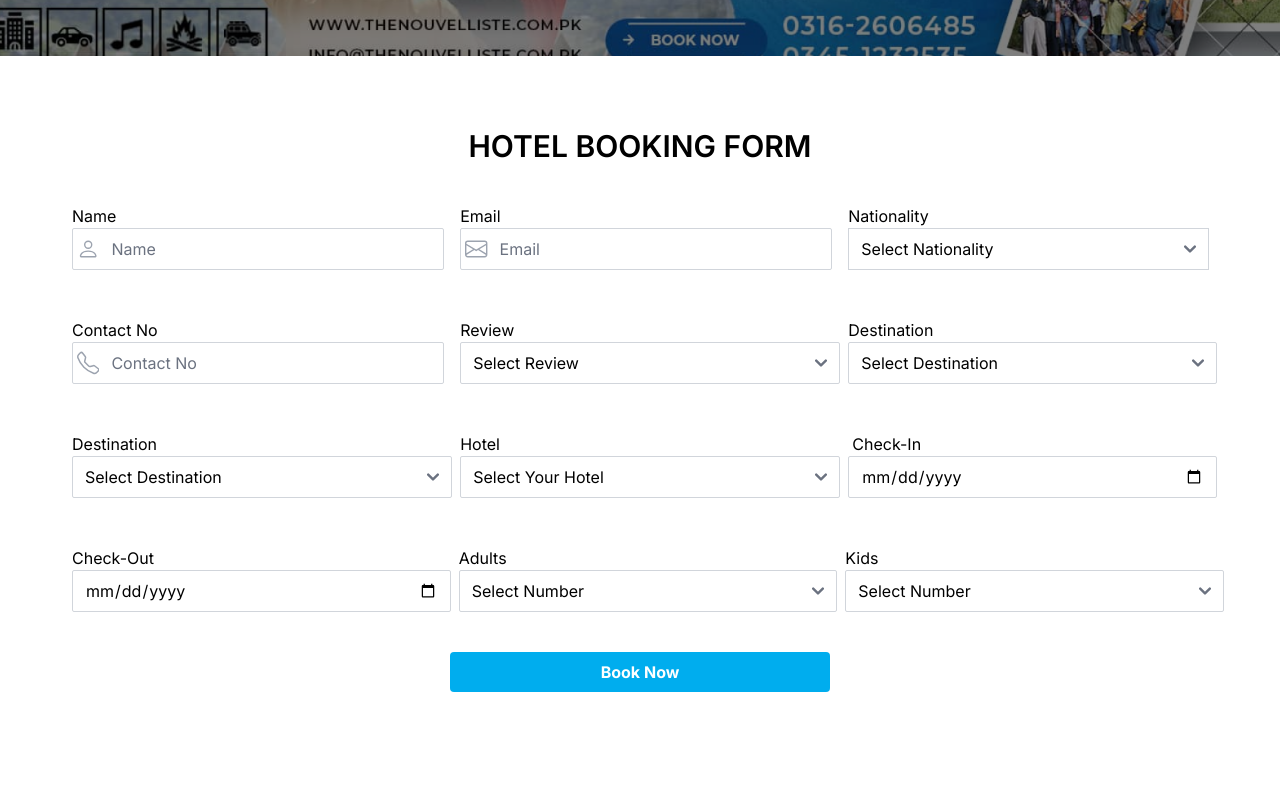
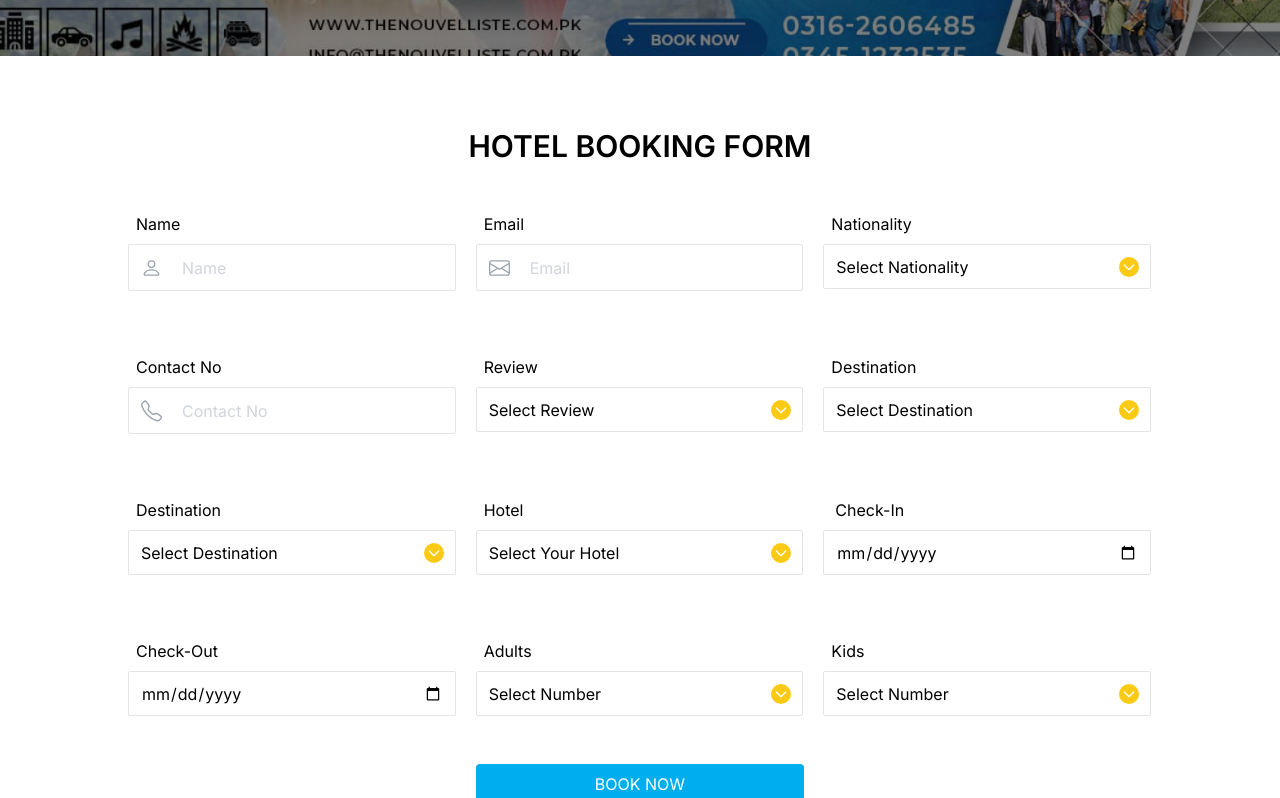
Before and after one commit to macworldgithub/TNP-Next, a Next.js app: page /pages/hotel in a window 1280 px wide. Shown: the part 440-1238 px from the top of the page. Built offline with nearby package versions, Linux system fonts and the light colour scheme.

Commit message:
updateeeeee

```diff
--- a/components/hotel/hotelForm.tsx
+++ b/components/hotel/hotelForm.tsx
@@ -28,193 +28,280 @@ const Hotelform = () => {
     };
 
     return (
-        <div className="bg-white mx-auto flex flex-col gap-4 lg:items-center justify-center my-16 w-[90%] max-w-screen-xl">
-            <h1 className="lg:text-3xl text-2xl font-semibold my-2 text-center ">HOTEL BOOKING FORM</h1>
-            <div className="w-full flex flex-col lg:flex-row gap-2 my-2 ">
-                <div className="lg:w-[33%] space-x-2 my-2">
-                    <label htmlFor="name" className="text-black ml-2">Name</label>
-                    <div className='flex items-center bg-white border border-gray-300 rounded-[2px] px-1'>
-                        <BsPerson className="w-6 h-6 text-gray-400" />
+        <div className="bg-white mx-auto flex flex-col gap-4 lg:items-center justify-center my-16 w-[80%] max-w-screen-xl">
+            <h1 className="lg:text-3xl text-1xl font-semibold my-2 text-center ">HOTEL BOOKING FORM</h1>
+            <div className="w-full flex flex-col lg:flex-row gap-5 my-4 ">
+                <div className="lg:w-[32%]  my-2 flex flex-col ">
+                    <label htmlFor="name" className="text-black ml-2 mb-2">Name</label>
+                    <div className='flex items-center bg-white border border-grayy rounded-[2px] px-1'>
+                        <BsPerson className="w-6 h-6 text-gray-400 ml-2 mr-2" />
                         <input
                             id="name"
                             name="name"
                             type="text"
                             value={formData.name}
                             onChange={handleChange}
-                            className="w-full px-3 py-2 rounded-[2px] border-none"
+                            className="w-full px-3 py-2 rounded-[2px] border-none outline-none placeholder-gray-300"
+                            style={{ height: "45px" }}
                             placeholder="Name"
                         />
+
                     </div>
                 </div>
-                <div className="lg:w-[33%] space-x-2 my-2">
-                    <label htmlFor="email" className="text-black ml-2">Email</label>
-                    <div className='flex items-center bg-white border border-gray-300 rounded-[2px] px-1'>
-                        <BsEnvelope className="w-6 h-6 text-gray-400" />
+                <div className="lg:w-[32%]  my-2 flex flex-col">
+                    <label htmlFor="email" className="text-black ml-2 mb-2">Email</label>
+                    <div className='flex items-center bg-white border border-grayy rounded-[2px] px-1'>
+                        <BsEnvelope className="w-6 h-6 text-gray-400  ml-2 mr-2" />
                         <input
                             id="email"
                             name="email"
                             type="email"
                             value={formData.email}
                             onChange={handleChange}
-                            className="w-full px-3 py-2 rounded-[2px] border-none"
+                            className="w-full px-3 py-2 rounded-[2px] border-none outline-none placeholder-gray-300"
+                            style={{ height: "45px" }}
                             placeholder="Email"
                         />
                     </div>
                 </div>
-                <div className="lg:w-[32%] space-x-2 my-2">
-                    <label htmlFor="nationality" className="text-black ml-2">Nationality</label>
-                    <div className='flex items-center bg-white border border-gray-300'>
+                <div className="lg:w-[32%]  my-2 flex flex-col">
+                    <label htmlFor="nationality" className="text-black ml-2  mb-2">Nationality</label>
+
+                    <div className="relative">
                         <select
                             id="nationality"
                             name="nationality"
                             value={formData.nationality}
                             onChange={handleChange}
-                            className="w-full px-3 py-2 rounded-[2px] border-none"
+                            className="w-full px-3 py-2 border  rounded-[2px] focus:outline-none focus:border-blue-500 appearance-none border-grayy"
+                            style={{ height: "45px" }}
                         >
-                            <option value="">Select Nationality</option>
-                            <option value="Nepal">Pakistani</option>
-                            <option value="India">Indian</option>
+                           <option value="" className="">Select Nationality</option>
+                            <option value="Nepal" className="">Pakistani</option>
+                            <option value="India" className="">Indian</option>
                         </select>
-
+                        <div className="absolute inset-y-0 right-0 flex items-center justify-center pointer-events-none">
+                            <div className="w-5 h-5 bg-yellow-300 rounded-full flex items-center justify-center mr-3">
+                                <svg className="w-4 h-4 text-white" fill="none" viewBox="0 0 24 24" stroke="currentColor">
+                                    <path strokeLinecap="round" strokeLinejoin="round" strokeWidth="2" d="M19 9l-7 7-7-7"></path>
+                                </svg>
+                            </div>
+                        </div>
                     </div>
                 </div>
             </div>
 
-            <div className="w-full flex flex-col lg:flex-row gap-2 my-2">
-                <div className="lg:w-[33%] space-x-2 my-2">
-                    <label htmlFor="contactNo" className="text-black ml-2">Contact No</label>
-                    <div className='flex items-center bg-white border border-gray-300 px-1 rounded-[2px]'>
-                        <BsTelephone className="w-6 h-6 text-gray-400" />
+            <div className="w-full flex flex-col lg:flex-row gap-5 my-4 ">
+                <div className="lg:w-[32%]  my-2 flex flex-col">
+                    <label htmlFor="contactNo" className="text-black ml-2 mb-2">Contact No</label>
+                    <div className='flex items-center bg-white border border-grayy px-1 rounded-[2px]'>
+                        <BsTelephone className="w-6 h-6 text-gray-400  ml-2 mr-2" />
                         <input
                             id="contactNo"
                             name="contactNo"
                             type="tel"
-                            className="w-full px-3 py-2 rounded-[2px] border-none"
+                            className="w-full px-3 py-2 rounded-[2px] border-none outline-none placeholder-gray-300 "
+                            style={{ height: "45px" }}
                             placeholder="Contact No"
                             value={formData.contactNo}
                             onChange={handleChange}
                         />
                     </div>
                 </div>
-                <div className="lg:w-[33%] space-x-2 my-2">
-                    <label htmlFor="review" className="text-black ml-2">Review</label>
+                <div className="lg:w-[32%]  my-2 flex flex-col">
+                    <label htmlFor="review" className="text-black ml-2 mb-2">Review</label>
+
+                    <div className="relative">
                         <select
                             id="review"
                             name="review"
                             value={formData.review}
                             onChange={handleChange}
-                        className="w-full px-3 py-2 border border-gray-300 rounded-[2px] focus:outline-none focus:border-blue-500 appearance-none"
+                            className="w-full px-3 py-2 border border-grayy rounded-[2px] focus:outline-none focus:border-blue-500 appearance-none"
+                            style={{ height: "45px" }}
                         >
                             <option value="">Select Review</option>
                             <option value="Excellent">Excellent</option>
                             <option value="Good">Good</option>
                             <option value="Bad">Bad</option>
                         </select>
+                        <div className="absolute inset-y-0 right-0 flex items-center justify-center pointer-events-none">
+                            <div className="w-5 h-5 bg-yellow-300 rounded-full flex items-center justify-center mr-3">
+                                <svg className="w-4 h-4 text-white" fill="none" viewBox="0 0 24 24" stroke="currentColor">
+                                    <path strokeLinecap="round" strokeLinejoin="round" strokeWidth="2" d="M19 9l-7 7-7-7"></path>
+                                </svg>
                             </div>
-                <div className="lg:w-[32%] space-x-2 my-2">
-                    <label htmlFor="destination" className="text-black ml-2">Destination</label>
+                        </div>
+                    </div>
+                </div>
+                <div className="lg:w-[32%] my-2 flex flex-col">
+                    <label htmlFor="destination" className="text-black ml-2 mb-2">Destination</label>
+
+                    <div className="relative">
                         <select
                             id="destination"
                             name="destination"
                             value={formData.destination}
                             onChange={handleChange}
-                        className="w-full px-3 py-2 border border-gray-300 rounded-[2px] focus:outline-none focus:border-blue-500 appearance-none"
+                            className="w-full px-3 py-2 border border-grayy rounded-[2px] focus:outline-none focus:border-blue-500 appearance-none"
+                            style={{ height: "45px" }}
                         >
                             <option value="">Select Destination</option>
+                            <option value="1">Thailand</option>
+                            <option value="2">Switzerland</option>
+                            <option value="3">Canada</option>
+                        </select>
 
-                    </select>
+                        <div className="absolute inset-y-0 right-0 flex items-center justify-center pointer-events-none">
+                            <div className="w-5 h-5 bg-yellow-300 rounded-full flex items-center justify-center mr-3">
+                                <svg className="w-4 h-4 text-white" fill="none" viewBox="0 0 24 24" stroke="currentColor">
+                                    <path strokeLinecap="round" strokeLinejoin="round" strokeWidth="2" d="M19 9l-7 7-7-7"></path>
+                                </svg>
                             </div>
                         </div>
-            <div className="w-full flex flex-col lg:flex-row gap-2 my-2">
-                <div className="lg:w-[33%] space-x-2 my-2">
-                    <label htmlFor="destination" className="text-black ml-2">Destination</label>
+                    </div>
+
+                </div>
+            </div>
+            <div className="w-full flex flex-col lg:flex-row gap-5 my-4 ">
+                <div className="lg:w-[32%]  my-2 flex flex-col">
+                    <label htmlFor="destination" className="text-black ml-2 mb-2">Destination</label>
+
+                    <div className="relative">
                         <select
                             id="destination"
                             name="destination"
                             value={formData.destination}
                             onChange={handleChange}
-                        className="w-full px-3 py-2 border border-gray-300 rounded-[2px] focus:outline-none focus:border-blue-500 appearance-none"
+                            className="w-full px-3 py-2 border border-grayy rounded-[2px] focus:outline-none focus:border-blue-500 appearance-none"
+                            style={{ height: "45px" }}
                         >
                             <option value="">Select Destination</option>
+                            <option value="1">Thailand</option>
+                            <option value="2">Switzerland</option>
+                            <option value="3">Canada</option>
+                        </select>
+                        <div className="absolute inset-y-0 right-0 flex items-center justify-center pointer-events-none">
+                            <div className="w-5 h-5 bg-yellow-300 rounded-full flex items-center justify-center mr-3">
+                                <svg className="w-4 h-4 text-white" fill="none" viewBox="0 0 24 24" stroke="currentColor">
+                                    <path strokeLinecap="round" strokeLinejoin="round" strokeWidth="2" d="M19 9l-7 7-7-7"></path>
+                                </svg>
+                            </div>
+                        </div>
+                    </div>
 
-                    </select>
                 </div>
-                <div className="lg:w-[33%] space-x-2 my-2">
-                    <label htmlFor="destination" className="text-black ml-2">Hotel</label>
+                <div className="lg:w-[32%]  my-2 flex flex-col">
+                    <label htmlFor="destination" className="text-black ml-2 mb-2">Hotel</label>
+
+                    <div className="relative">
                         <select
                             id="destination"
                             name="destination"
                             value={formData.hotel}
                             onChange={handleChange}
-                        className="w-full px-3 py-2 border border-gray-300 rounded-[2px] focus:outline-none focus:border-blue-500 appearance-none"
+                            className="w-full px-3 py-2 border border-grayy rounded-[2px] focus:outline-none focus:border-blue-500 appearance-none"
+                            style={{ height: "45px" }}
                         >
                             <option value="">Select Your Hotel</option>
-
+                            <option value="1">PC</option>
+                            <option value="2">Beach Luxury</option>
+                            <option value="3">xyz</option>
                         </select>
+                        <div className="absolute inset-y-0 right-0 flex items-center justify-center pointer-events-none">
+                            <div className="w-5 h-5 bg-yellow-300 rounded-full flex items-center justify-center mr-3">
+                                <svg className="w-4 h-4 text-white" fill="none" viewBox="0 0 24 24" stroke="currentColor">
+                                    <path strokeLinecap="round" strokeLinejoin="round" strokeWidth="2" d="M19 9l-7 7-7-7"></path>
+                                </svg>
                             </div>
-                <div className="lg:w-[32%] space-x-2 my-2">
-                    <label htmlFor="checkInDate" className="text-black ml-3">Check-In </label>
+                        </div>
+                    </div>
+                </div>
+                <div className="lg:w-[32%]  my-2 flex flex-col">
+                    <label htmlFor="checkInDate" className="text-black ml-3 mb-2">Check-In </label>
                     <input
                         id="checkInDate"
                         name="checkInDate"
                         type="date"
                         value={formData.checkInDate}
                         onChange={handleChange}
-                        className="w-full  py-2 border border-gray-300 rounded-[2px] focus:outline-none focus:border-blue-500"
+                        className="w-full  py-2 border border-grayy rounded-[2px] focus:outline-none focus:border-blue-500"
+                        style={{ height: "45px" }}
                     />
                 </div>
             </div>
-            <div className="w-full flex flex-col lg:flex-row gap-2 my-2">
-                <div className="lg:w-[33%] space-x-2 my-2">
-                    <label htmlFor="destination" className="text-black ml-2">Check-Out </label>
+            <div className="w-full flex flex-col lg:flex-row gap-5 my-4 ">
+                <div className="lg:w-[32%]  my-2 flex flex-col">
+                    <label htmlFor="destination" className="text-black ml-2 mb-2">Check-Out </label>
                     <input
                         id="CheckOutDate"
                         name="CheckOutDate"
                         type="date"
                         value={formData.checkOutDate}
                         onChange={handleChange}
-                        className="w-full  py-2 border border-gray-300 rounded-[2px] focus:outline-none focus:border-blue-500"
+                        className="w-full  py-2 border border-grayy rounded-[2px] focus:outline-none focus:border-blue-500"
+                        style={{ height: "45px" }}
                     />
                 </div>
-                <div className="lg:w-[33%] space-x-2 my-2">
-                    <label htmlFor="destination" className="text-black ml-2">Adults </label>
+                <div className="lg:w-[32%]  my-2 flex flex-col">
+                    <label htmlFor="destination" className="text-black ml-2 mb-2">Adults </label>
+
+                    <div className="relative">
                         <select
                             id="adults"
                             name="adults"
                             value={formData.adults}
                             onChange={handleChange}
-                        className="w-full px-3 py-2 border border-gray-300 rounded-[2px] focus:outline-none focus:border-blue-500 appearance-none"
+                            className="w-full px-3 py-2 border border-grayy rounded-[2px] focus:outline-none focus:border-blue-500 appearance-none"
+                            style={{ height: "45px" }}
                         >
                             <option value="">Select Number</option>
                             <option value="1">1</option>
                             <option value="2">2</option>
                             <option value="3">3</option>
-
                         </select>
+                        <div className="absolute inset-y-0 right-0 flex items-center justify-center pointer-events-none">
+                            <div className="w-5 h-5 bg-yellow-300 rounded-full flex items-center justify-center mr-3">
+                                <svg className="w-4 h-4 text-white" fill="none" viewBox="0 0 24 24" stroke="currentColor">
+                                    <path strokeLinecap="round" strokeLinejoin="round" strokeWidth="2" d="M19 9l-7 7-7-7"></path>
+                                </svg>
                             </div>
-                <div className="lg:w-[33%] space-x-2 my-2">
-                    <label htmlFor="destination" className="text-black ml-2">Kids </label>
+                        </div>
+                    </div>
+                </div>
+                <div className="lg:w-[32%]  my-2 flex flex-col">
+                    <label htmlFor="destination" className="text-black ml-2 mb-2">Kids </label>
+                    <div className="relative">
                         <select
                             id="kids"
                             name="kids"
                             value={formData.kids}
                             onChange={handleChange}
-                        className="w-full px-3 py-2 border border-gray-300 rounded-[2px] focus:outline-none focus:border-blue-500 appearance-none"
+                            className="w-full px-3 py-2 border border-grayy rounded-[2px] focus:outline-none focus:border-blue-500 appearance-none"
+                            style={{ height: "45px" }}
                         >
                             <option value="">Select Number</option>
                             <option value="1">1</option>
                             <option value="2">2</option>
                             <option value="3">3</option>
+                        </select>
+                        <div className="absolute inset-y-0 right-0 flex items-center justify-center pointer-events-none">
+                            <div className="w-5 h-5 bg-yellow-300 rounded-full flex items-center justify-center mr-3">
+                                <svg className="w-4 h-4 text-white" fill="none" viewBox="0 0 24 24" stroke="currentColor">
+                                    <path strokeLinecap="round" strokeLinejoin="round" strokeWidth="2" d="M19 9l-7 7-7-7"></path>
+                                </svg>
+                            </div>
+                        </div>
+                    </div>
 
-                    </select>
                 </div>
             </div>
 
             <button
-                className="bg-primary hover:bg-blue-700 text-white font-bold py-2 px-4 rounded transition duration-300 ease-in-out lg:w-[33%] w-full mx-auto my-2"
+                className="bg-primary hover:bg-blue-700 text-white  py-2 px-4 rounded transition duration-300 ease-in-out lg:w-[32%] w-full mx-auto my-2"
                 onClick={() => console.log("Book Now clicked")}
             >
-                Book Now
+                BOOK NOW
             </button>
 
 
--- a/tailwind.config.ts
+++ b/tailwind.config.ts
@@ -20,7 +20,8 @@ const config: Config = {
       colors:{
           'primary':'#00ADEE',
           'golden':"#FF970D",
-          'secon':'#A3A3A3'
+          'secon':'#A3A3A3',
+          'grayy':'#E4E4E4'
       },
        screens: {
         '2xl': '1820px',
```
Lines whose indentation alone changed are shown as unchanged.
